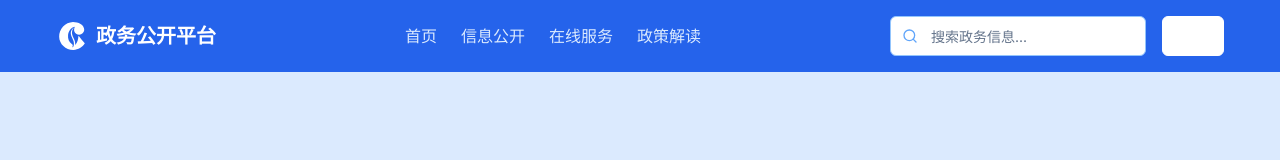
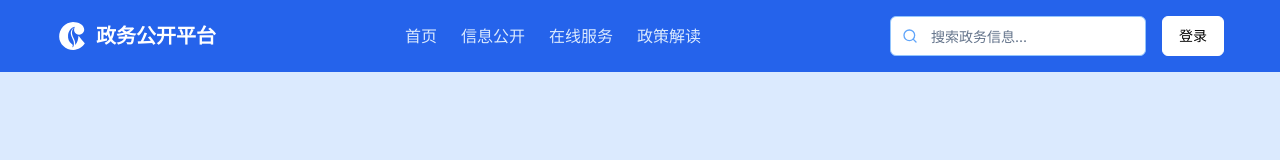
Before and after one commit to gandli/gov-doc-displa, a Next.js app: page / in a window 1280 px wide. Shown: the top 160 px of the page. Built offline with nearby package versions, Linux system fonts and the light colour scheme.

Commit message:
Adjusted header button style for improved visibility and updated PDF document for accurate public disclosure content.

```diff
--- a/app/page.tsx
+++ b/app/page.tsx
@@ -118,7 +118,7 @@ const Header: React.FC = () => {
         {/* 桌面端搜索栏和登录按钮 */}
         <div className="hidden md:flex items-center gap-4">
           <SearchBar />
-          <Button variant="outline" className="text-white border-white hover:bg-blue-700">
+          <Button variant="outline" className="text-black border-white hover:bg-blue-700">
             登录
           </Button>
         </div>
--- a/app/public-disclosure/page.tsx
+++ b/app/public-disclosure/page.tsx
@@ -1,7 +1,7 @@
 import PDFDocumentViewer from '@/components/PDFViewer';
 
 export default function Sample() {
-    const file = './fwzn.pdf';
+    const file = './bllc.pdf';
 
     return (
         <PDFDocumentViewer file={file} />
```
